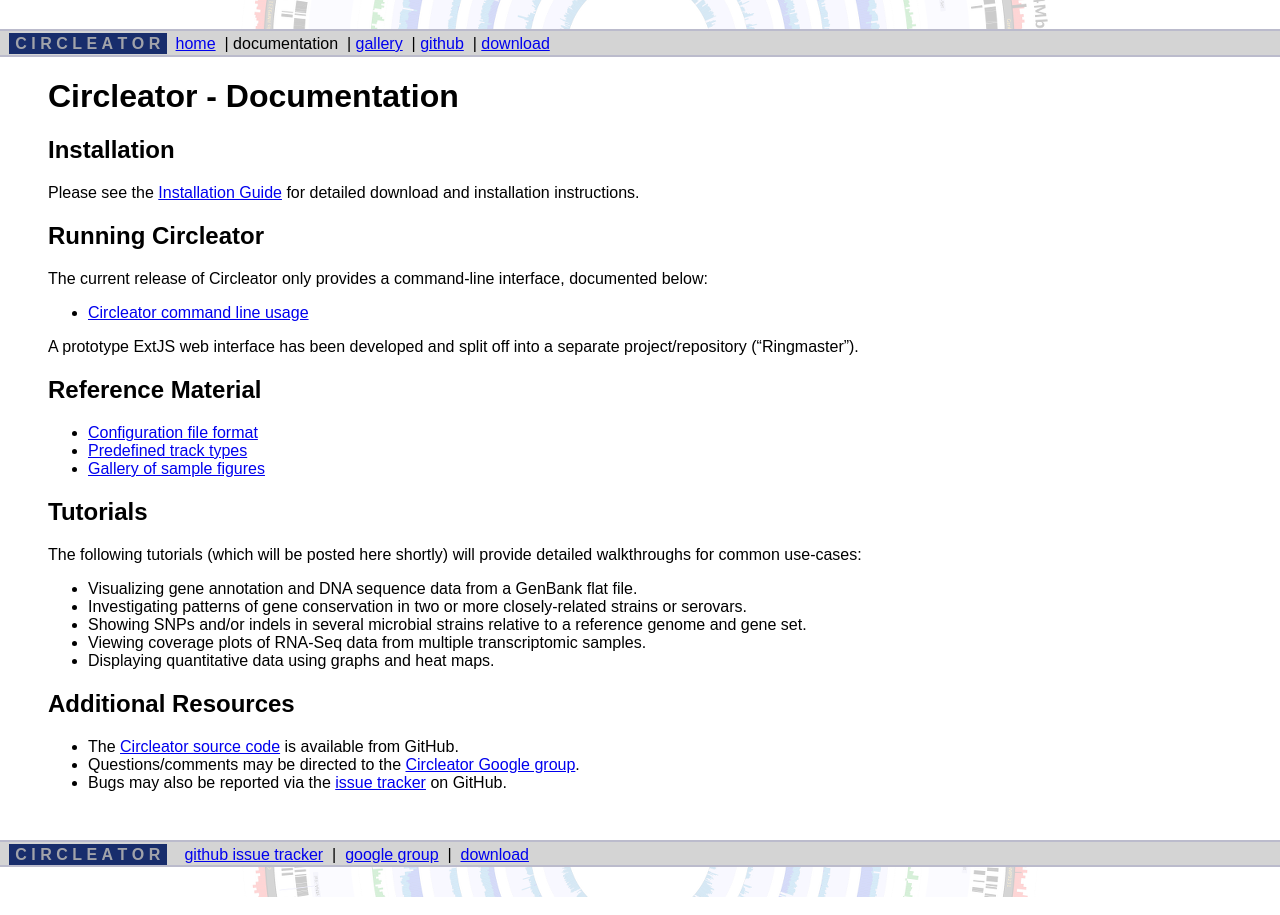
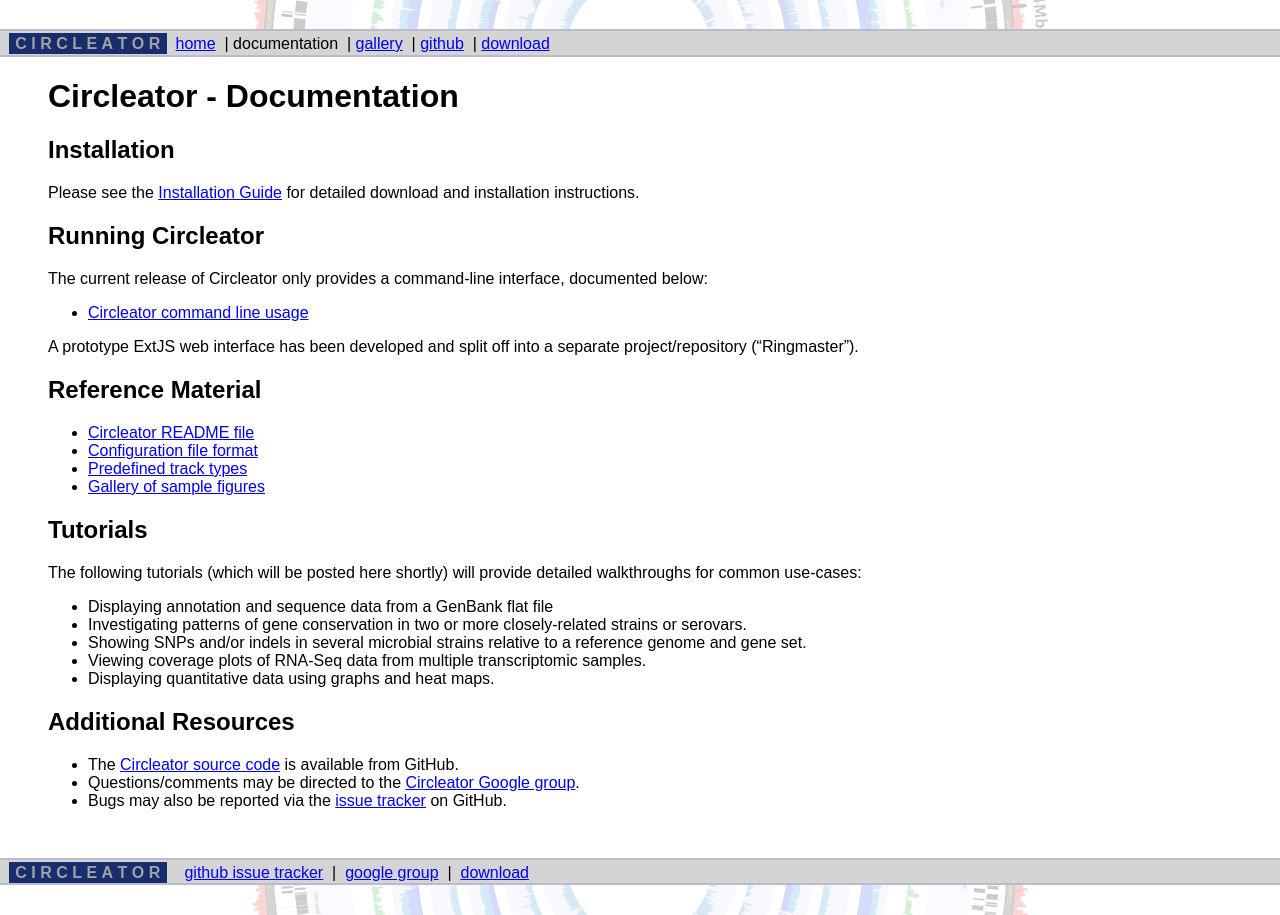
Before and after one commit to jonathancrabtree/Circleator, a Jekyll site: the page built from documentation.md, in a window 1280 px wide. Built offline with Jekyll 4.4.1, drawn with Linux system fonts in a browser that asks for light colours.

Commit message:
Work in progress on GB annotation walkthrough.

```diff
--- a/documentation.md
+++ b/documentation.md
@@ -28,10 +27,12 @@ separate project/repository ("Ringmaster").
 
 ## Reference Material
 
+ * [Circleator README file][readme]
  * [Configuration file format][config_ref]
  * [Predefined track types][predef_tracks]
  * [Gallery of sample figures][gallery]
 
+[readme]: http://github.com/jonathancrabtree/Circleator/blob/master/README.md
 [config_ref]: configuration.html
 [predef_tracks]: predefined-tracks.html
 [gallery]: gallery.html
@@ -40,11 +41,13 @@ separate project/repository ("Ringmaster").
 
 The following tutorials (which will be posted here shortly) will provide detailed walkthroughs for common use-cases:
 
- * Visualizing gene annotation and DNA sequence data from a GenBank flat file.
+ * Displaying annotation and sequence data from a GenBank flat file
  * Investigating patterns of gene conservation in two or more closely-related strains or serovars.
  * Showing SNPs and/or indels in several microbial strains relative to a reference genome and gene set.
  * Viewing coverage plots of RNA-Seq data from multiple transcriptomic samples.
  * Displaying quantitative data using graphs and heat maps.
+
+[gb_annotation]: tutorials/gb_annotation.html
 
 ## Additional Resources
 
```
Also changed, not shown: other parts of documentation.md (+0 -1 lines), tutorials/gb_annotation.md (+5 -1 lines), tutorials/gb_annotation/explore-region-1.txt (+6 -5 lines), tutorials/gb_annotation/hinf-explore-region-1.svg (added), 1 other file.
